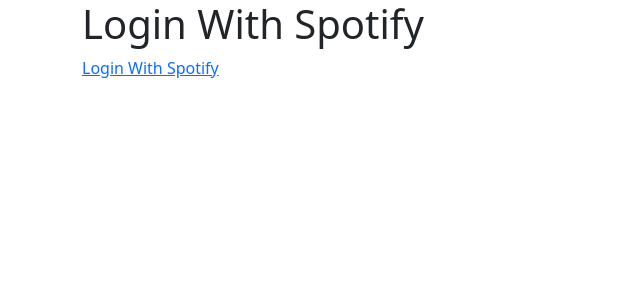
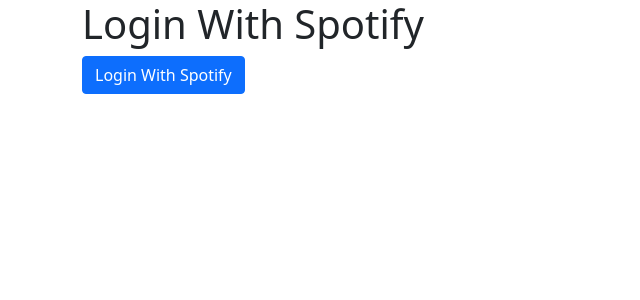
Before and after one commit to nickdibari/SpotifyAnalyze, a Flask app: template templates/homepage.html in a window 1280 px wide. Shown: the top 300 px of the page, without its empty margins (0-640 px from the left). Run offline with Flask 2, Linux system fonts and the light colour scheme; the template is opened without the code that fills it: most values are stand-ins (such as "Sample title", 1, 10 or a date in 2020).

Commit message:
Style buttons used for Spotify auth and liking tracks

```diff
--- a/static/js/generate_recommendations.js
+++ b/static/js/generate_recommendations.js
@@ -21,7 +21,7 @@
     function createLikeButton(songId) {
         let button = document.createElement('button');
         button.id = 'like-button-' + songId;
-        button.className = 'btn btn-primary';
+        button.className = 'btn btn-success';
         button.appendChild(document.createTextNode('Like'));
         button.dataset.songId = songId;
         button.addEventListener('click', makeLikeRequest);
--- a/templates/homepage.html
+++ b/templates/homepage.html
@@ -2,5 +2,5 @@
 
 {% block content %}
 <h1>Login With Spotify</h1>
-<a href="{{ spotify_oauth_link }}">Login With Spotify</a>
+    <a href="{{ spotify_oauth_link }}"><button class="btn btn-primary">Login With Spotify</button></a>
 {% endblock %}
```
